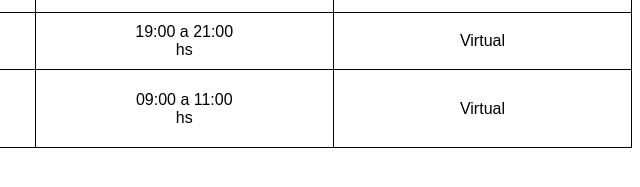
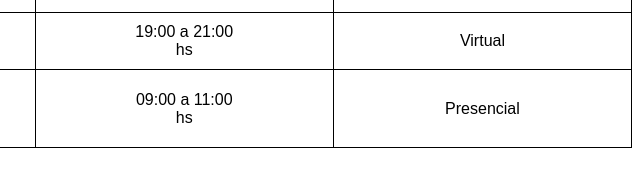
Before and after one commit to Ivan-Azcurra/html-tables-w3c, a plain HTML site: page index.html in a window 1280 px wide. Shown: the part 263-450 px from the top of the page, 640-1280 px from the left. Drawn offline with Linux system fonts and the light colour scheme.

Commit message:
pratica terminada

```diff
--- a/index.html
+++ b/index.html
@@ -60,7 +60,7 @@
             </td>
             <td>Miercoles <br> 21/02</td>
             <td>09:00 a 11:00 <br> hs</td>
-            <td>Virtual</td>
+            <td>Presencial</td>
         </tr>
     </table>
 </body>
```
